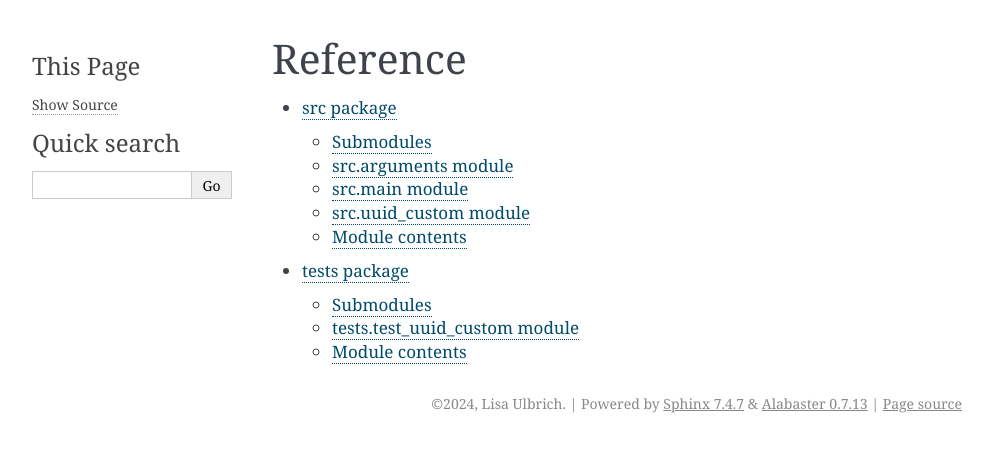
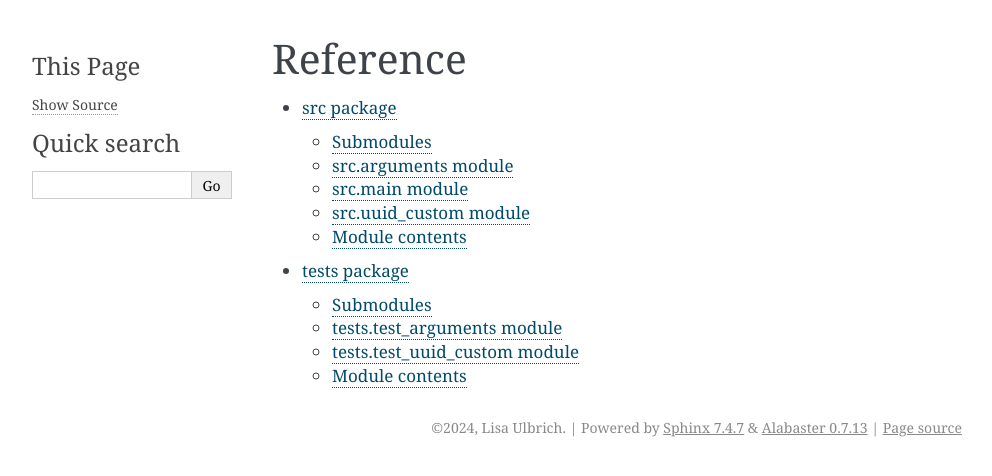
Before and after one commit to cookieMonster21/verify_uuid, a Sphinx documentation site: the page built from docs/source/modules.rst, in a window 1280 px wide. Shown: the top 476 px of the page, without its empty margins (148-1140 px from the left). Built offline with Sphinx 7.4.7, drawn with Linux system fonts in a browser that asks for light colours.

Commit message:
change in technical documentation

```diff
--- a/docs/source/tests.rst
+++ b/docs/source/tests.rst
@@ -3,6 +3,14 @@ tests package
 
 Submodules
 ----------
+
+tests.test\_arguments module
+----------------------------
+
+.. automodule:: tests.test_arguments
+   :members:
+   :undoc-members:
+   :show-inheritance:
 
 tests.test\_uuid\_custom module
 -------------------------------
```
Also changed, not shown: 9 other files.
